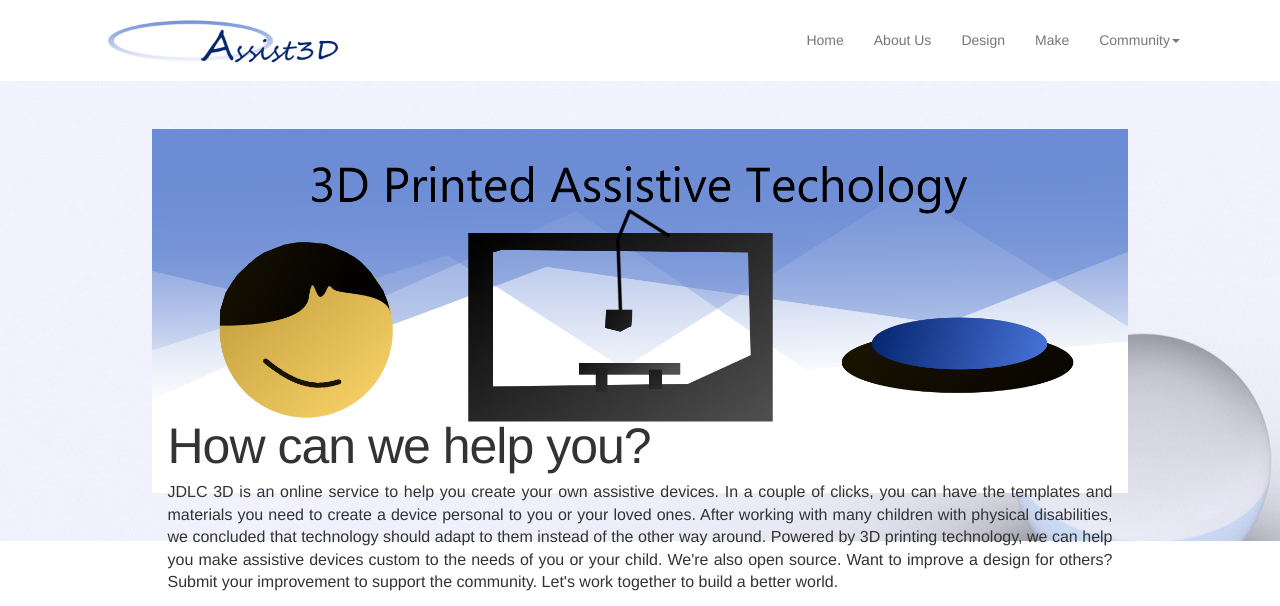
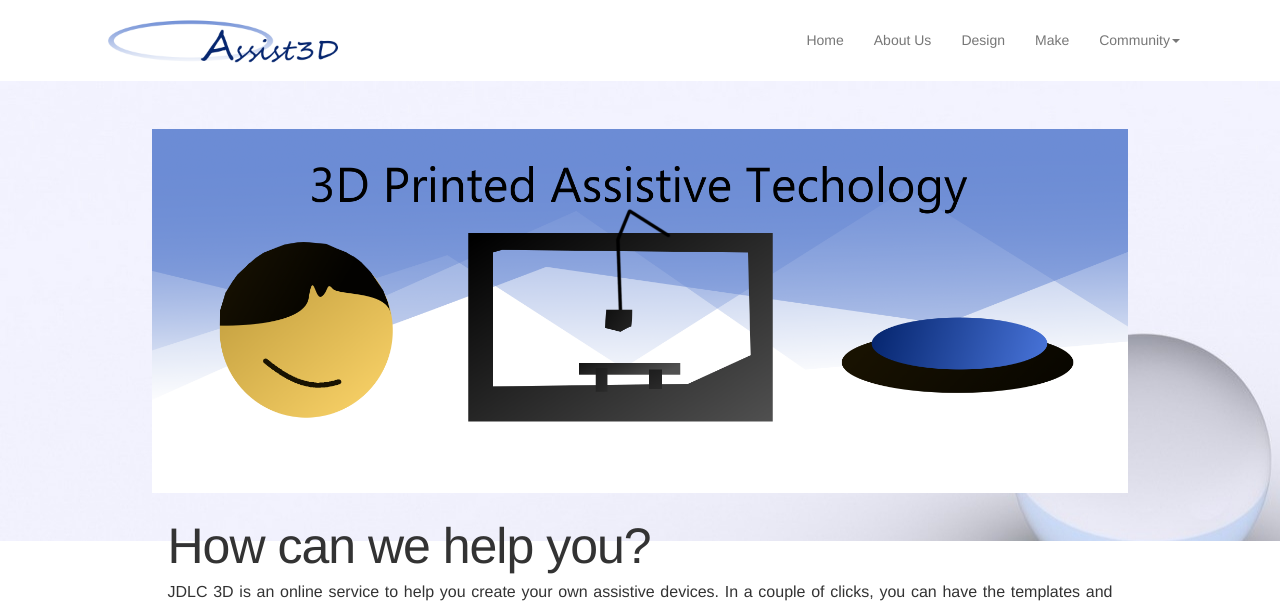
Before and after one commit to jljohnlu/JDLC_Website, a PHP site: page /home.php in a window 1280 px wide. Shown: the top 606 px of the page. Run offline with PHP 8.4, Linux system fonts and the light colour scheme; some libraries are stand-ins or nearby versions.

Commit message:
home fix

```diff
--- a/home.php
+++ b/home.php
@@ -47,7 +47,7 @@
 </div>
 
 
-<div class="container" style="margin-top: -200px">
+<div class="container" style="margin-top: -100px">
   <div class="row featurette">
     <div class="col-md-1">
     </div>
```
